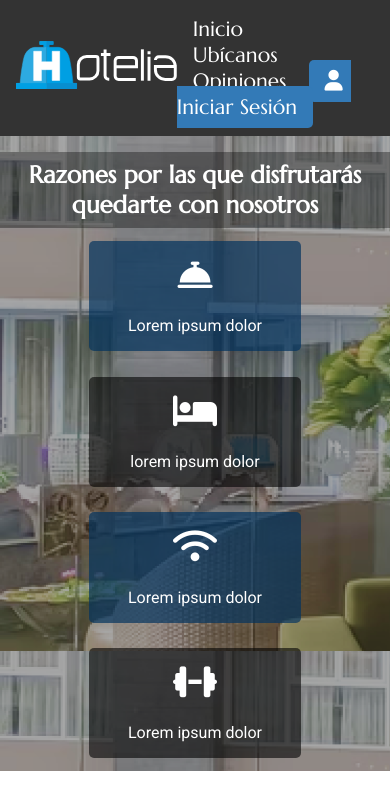
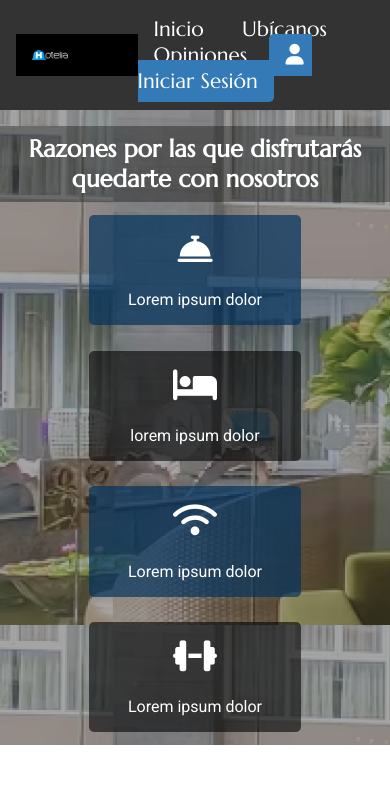
Before and after one commit to valeferreiraan/Taller0_Maquetacion_Responsive, a plain HTML site: page index.html in a window 390 px wide. Drawn offline with Linux system fonts and the light colour scheme.

Commit message:
intento de responsividad

```diff
--- a/assets/css/estilos.css
+++ b/assets/css/estilos.css
@@ -61,11 +61,66 @@ nav{
     margin-right: 0.5rem;
 }
 
+.logo {
+    background-color: var(--negro2);
+    display: flex;
+    align-items: center;
+    justify-content: space-between;
+    padding: 1rem;
+}
+
 .logo img{
-    height: 3rem;
+    width: 40%;
+    max-width: 200px;
+}
+
+.logo i{
+    /*
+    color: var(--blanco);
+    font-size: 2rem;*/
+    display: none;
+
 }
 
 
+/* responsive design
+
+.menu{
+    background-color: rgba(1,10,52,0.838);
+    display: flex;
+    flex-direction: column;
+    align-items: center;
+    justify-content: center;
+}
+
+
+.menu-hr{
+    width: 90%;
+    background-color: var(blanco);
+}
+
+nav a{
+    color:var(--blanco);
+    text-decoration: none;
+    text-align: center;
+}
+
+nav a:hover{
+    background-color: #0B3860;
+    width: 100%;
+}
+
+.navbar-button{
+    background-color: transparent;
+    border: none;
+    border-radius: 3px;
+    font-size: 1em;
+    padding: 0.5rem;
+    font-family: 'Marcellus', serif;
+    color: var(blanco);
+}
+
+*/
 #features{
     background: url(../img/bg-features.png);
     color: white;
--- a/index.html
+++ b/index.html
@@ -3,6 +3,7 @@
 <head>
 <meta charset="UTF-8">
 <meta http-equiv="X-UA-Compatible" content="IE=edge">
+<meta name="viewport" content="width=device-width, initial-scale = 1.0">
 <link rel="stylesheet" href="./assets/css/estilos.css">
 <script src="https://kit.fontawesome.com/6131ecdde6.js"
 crossorigin="anonymous"></script>
@@ -13,6 +14,7 @@ crossorigin="anonymous"></script>
     <nav>
         <div class="logo">
         <img src="./assets/img/Hotelia horizontal blanco.svg">
+        <i class="fa-solid fa-bars"></i>
         </div>
         <div class="menu">
         <a href="index.html" class="item">Inicio</a>
```
